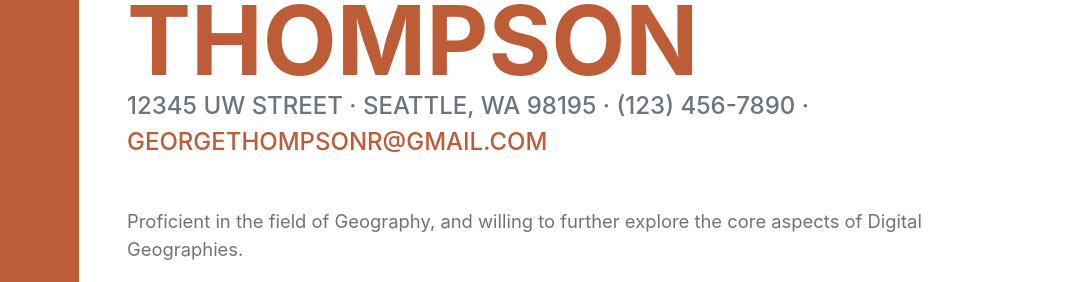
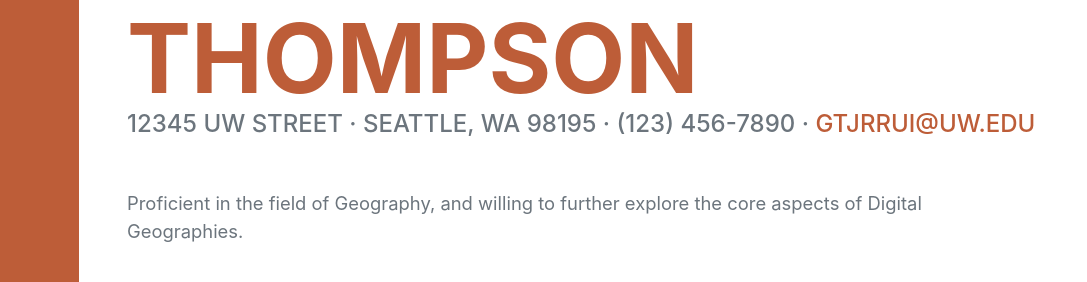
Before and after one commit to gtjrrui/gtjrrui.github.io, a plain HTML site: page index.html in a window 1280 px wide. Shown: the part 268-550 px from the top of the page, 193-1280 px from the left. Drawn offline with nearby package versions, Linux system fonts and the light colour scheme; a web font is replaced by a local one.

Commit message:
Fixed index.html

```diff
--- a/index.html
+++ b/index.html
@@ -47,7 +47,7 @@
                     </h1>
                     <div class="subheading mb-5">
                         12345 UW Street · Seattle, WA 98195 · (123) 456-7890 ·
-                        <a href="georgethompsonr@gmail.com">georgethompsonr@gmail.com</a>
+                        <a href="gtjrrui@uw.edu">gtjrrui@uw.edu</a>
                     </div>
                     <p class="lead mb-5">Proficient in the field of Geography, and willing to further explore the core aspects of Digital Geographies.</p>
                     <div class="social-icons">
```
